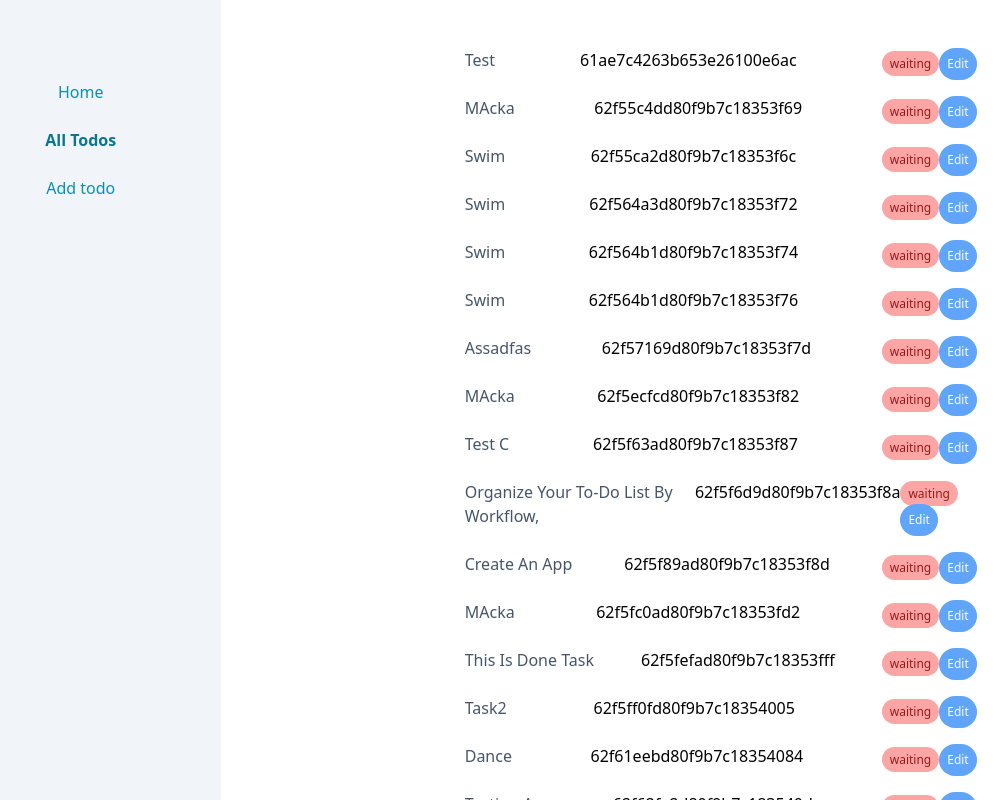
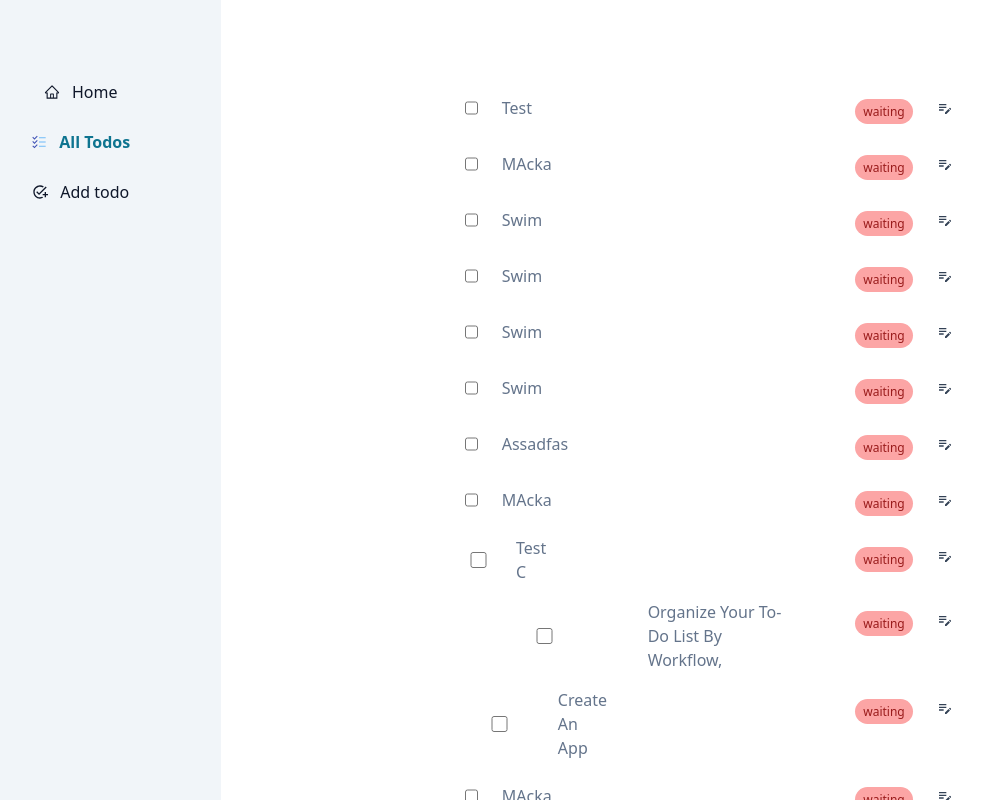
Before and after one commit to AnimaMa/todo-app, a React (Create React App) app in the folder app/: page /todos in a window 1280 px wide. Shown: the top 800 px of the page, without its empty margins (60-1068 px from the left). Built offline with nearby package versions, Linux system fonts and the light colour scheme; data requests are answered from the project's data file.

Commit message:
Fix button variants & add checkbox input

```diff
--- a/app/src/components/Todo/AddTodo.tsx
+++ b/app/src/components/Todo/AddTodo.tsx
@@ -38,11 +38,13 @@ export const AddTodo = (props: AddTodoProps) => {
       setTask("");
       console.log(todo);
       setLoading(false);
+    } else {
+      setError(true);
     }
   };
 
   return (
-    <section className="section--todo-add flex justify-center">
+    <section className="section--todo-add flex justify-center items-center">
       {loading && <p>LOADING</p>}
       {error && <p className="text-red-600">something went wrong</p>}
       <form
--- a/app/src/components/Todo/Todo.tsx
+++ b/app/src/components/Todo/Todo.tsx
@@ -1,7 +1,10 @@
 import axios from "axios";
 import React from "react";
+import { MdOutlineEditNote } from "react-icons/md";
 import Button from "../../ui/lib/atoms/Button/Button";
+import { Input } from "../../ui/lib/atoms/Input/Input";
 import { Tag } from "../../ui/lib/atoms/Tag/Tag";
+import { InputWithLabel } from "../../ui/lib/molecules/InputWithLabel/InputWithLabel";
 
 export interface ITodo {
   _id: string;
@@ -47,19 +50,37 @@ export const Todo = (props: TodoProps) => {
   const { _id, text, isDone } = props;
   return (
     <>
-      <p className="text-slate-600 capitalize">{text}</p>
-      {_id}
+      <div className="flex items-center mr-4">
+        <InputWithLabel
+          input={{
+            className:
+              "w-4 h-4 !accent-violet-500 !focus:ring-red-500 !outline-none ",
+            type: "checkbox",
+            id: "checkInput",
+            name: "checkInput",
+          }}
+          label={{
+            forName: "checkInput",
+            label: text,
+            className: "capitalize",
+          }}
+          formControlClassName="!flex-row !flex-row-reverse gap-6 items-center"
+        />
+      </div>
+
       <div>
         <Tag
           variant={isDone ? "success" : "waiting"}
           label={isDone ? "done" : "waiting"}
         />
         <Button
-          variant="primary"
+          variant="text"
           onClick={() => editTodo(_id)}
-          title={"Edit"}
-          className="!p-2 text-xs"
-        />
+          title={""}
+          className="text-md"
+        >
+          <MdOutlineEditNote className="text-md text-slate-700  " />
+        </Button>
         {/* <Button
           variant="secondary"
           onClick={() => deleteTodo(_id)}
--- a/app/src/components/shared/Header/Header.tsx
+++ b/app/src/components/shared/Header/Header.tsx
@@ -9,14 +9,17 @@ export const Header = (props: HeaderProps) => {
   const activeClass = "text-cyan-700 font-semibold";
 
   return (
-    <header className="w-72 bg-slate-100  px-3 flex flex-col items-center justify-start py-20  gap-6 text-cyan-600">
+    <header className="w-72 bg-slate-100  px-3 flex flex-col items-center justify-start py-20  gap-6 text-slate-900">
       {navigationRoutes.map((navroute: INavigationRoute, index: number) => (
         <span key={index}>
           <NavLink
             to={navroute.href}
             className={({ isActive }) => (isActive ? activeClass : undefined)}
           >
-            {navroute.label}
+            <span className="inline-flex gap-3 items-center">
+              {navroute.icon}
+              {navroute.label}
+            </span>
           </NavLink>
         </span>
       ))}
--- a/app/src/components/shared/Layout.tsx
+++ b/app/src/components/shared/Layout.tsx
@@ -12,7 +12,7 @@ export const Layout = (props: LayoutProps) => {
     <>
       <div className="flex ">
         <Header />
-        <main className="w-[80%] min-h-[100vh]">
+        <main className="w-[80%] min-h-[100vh] py-10">
           <Container>{children}</Container>
         </main>
       </div>
--- a/app/src/pages/AddTodoPage.tsx
+++ b/app/src/pages/AddTodoPage.tsx
@@ -5,7 +5,7 @@ import { AddTodo } from "../components/Todo/AddTodo";
 function AddTodoPage() {
   return (
     <Layout>
-      <AddTodo />{" "}
+      <AddTodo />
     </Layout>
   );
 }
--- a/app/src/routes.tsx
+++ b/app/src/routes.tsx
@@ -1,7 +1,7 @@
 import React from "react";
 import { AiOutlineHome } from "react-icons/ai";
 import { FcTodoList } from "react-icons/fc";
-import { IoCreateOutline } from "react-icons/io5";
+import { MdAddTask } from "react-icons/md";
 
 export interface INavigationRoute {
   label: string;
@@ -23,6 +23,6 @@ export const navigationRoutes: INavigationRoute[] = [
   {
     label: "Add todo",
     href: "/add-todo",
-    icon: <IoCreateOutline />,
+    icon: <MdAddTask />,
   },
 ];
--- a/app/src/ui/api/jsonserver.ts
+++ b/app/src/ui/api/jsonserver.ts
@@ -21,7 +21,9 @@ export const createTodo = async (todo: ITodo) => {
     method: "POST",
     url: "/todos",
     data: todo,
-  }).then((request) => console.log(request.headers));
+  })
+    .then((request) => console.log(request.headers))
+    .catch((error) => console.log(error));
 
   // return data;
 };
--- a/app/src/ui/lib/atoms/Button/Button.tsx
+++ b/app/src/ui/lib/atoms/Button/Button.tsx
@@ -3,25 +3,25 @@ import React from "react";
 export interface ButtonProps
   extends React.ButtonHTMLAttributes<HTMLButtonElement> {
   title: string;
-  variant: "primary" | "secondary";
+  variant: "primary" | "secondary" | "text";
   className?: string;
+  children?: React.ReactNode;
 }
 
 const BASE_BUTTON =
   "px-6 py-3 rounded-3xl text-white hover:opacity-70 transition-all ease-in-out duration-300 ";
-const PRIMARY_BUTTON = `${BASE_BUTTON} bg-blue-400`;
-const SECONDARY_BUTTON = `${BASE_BUTTON} bg-violet-300`;
 
+const btnVariants = {
+  text: BASE_BUTTON,
+  primary: `${BASE_BUTTON} bg-blue-400`,
+  secondary: `${BASE_BUTTON} bg-violet-300`,
+};
 export const Button = (props: ButtonProps) => {
-  const { variant, title, className, ...restOfProps } = props;
+  const { variant, title, className, children, ...restOfProps } = props;
   return (
-    <button
-      {...restOfProps}
-      className={` ${
-        variant === "primary" ? PRIMARY_BUTTON : SECONDARY_BUTTON
-      } ${className}`}
-    >
+    <button {...restOfProps} className={` ${btnVariants[variant]}`}>
       {title}
+      {children}
     </button>
   );
 };
--- a/app/src/ui/lib/atoms/Input/Input.tsx
+++ b/app/src/ui/lib/atoms/Input/Input.tsx
@@ -6,16 +6,17 @@ export interface InputProps
   id: string;
   name: string;
   innerRef?: any;
+  className? : string;
 }
 
 export const Input = (props: InputProps) => {
-  const { type, id, name, innerRef, ...restOfProps } = props;
+  const { type, id, name, innerRef, className, ...restOfProps } = props;
   return (
     <input
       type={type}
       id={id}
       name={name}
-      className="bg-slate-100 py-3 px-2 rounded-xl w-full outline-blue-400"
+      className={`bg-slate-100 py-3 px-2 rounded-xl w-full outline-blue-400 transition-all duration-500 ease-out ${className}`}
       ref={innerRef}
       {...restOfProps}
     />
--- a/app/src/ui/lib/atoms/Label/Label.tsx
+++ b/app/src/ui/lib/atoms/Label/Label.tsx
@@ -3,12 +3,13 @@ import React from "react";
 export interface LabelProps {
   forName: string;
   label: string;
+  className?: string;
 }
 
 export const Label = (props: LabelProps) => {
-  const { forName, label } = props;
+  const { forName, label, className } = props;
   return (
-    <label htmlFor={forName} className="text-slate-500">
+    <label htmlFor={forName} className={`text-slate-500 ${className}`}>
       {label}
     </label>
   );
--- a/app/src/ui/lib/molecules/InputWithLabel/InputWithLabel.tsx
+++ b/app/src/ui/lib/molecules/InputWithLabel/InputWithLabel.tsx
@@ -6,12 +6,13 @@ import { Label, LabelProps } from "../../atoms/Label/Label";
 export interface InputWithLabelProps {
   input: InputProps;
   label: LabelProps;
+  formControlClassName?: string;
 }
 
 export const InputWithLabel = (props: InputWithLabelProps) => {
-  const { input, label } = props;
+  const { input, label, formControlClassName } = props;
   return (
-    <FormControl className="gap-2">
+    <FormControl className={formControlClassName}>
       <Label {...label} />
       <Input {...input} />
     </FormControl>
```
